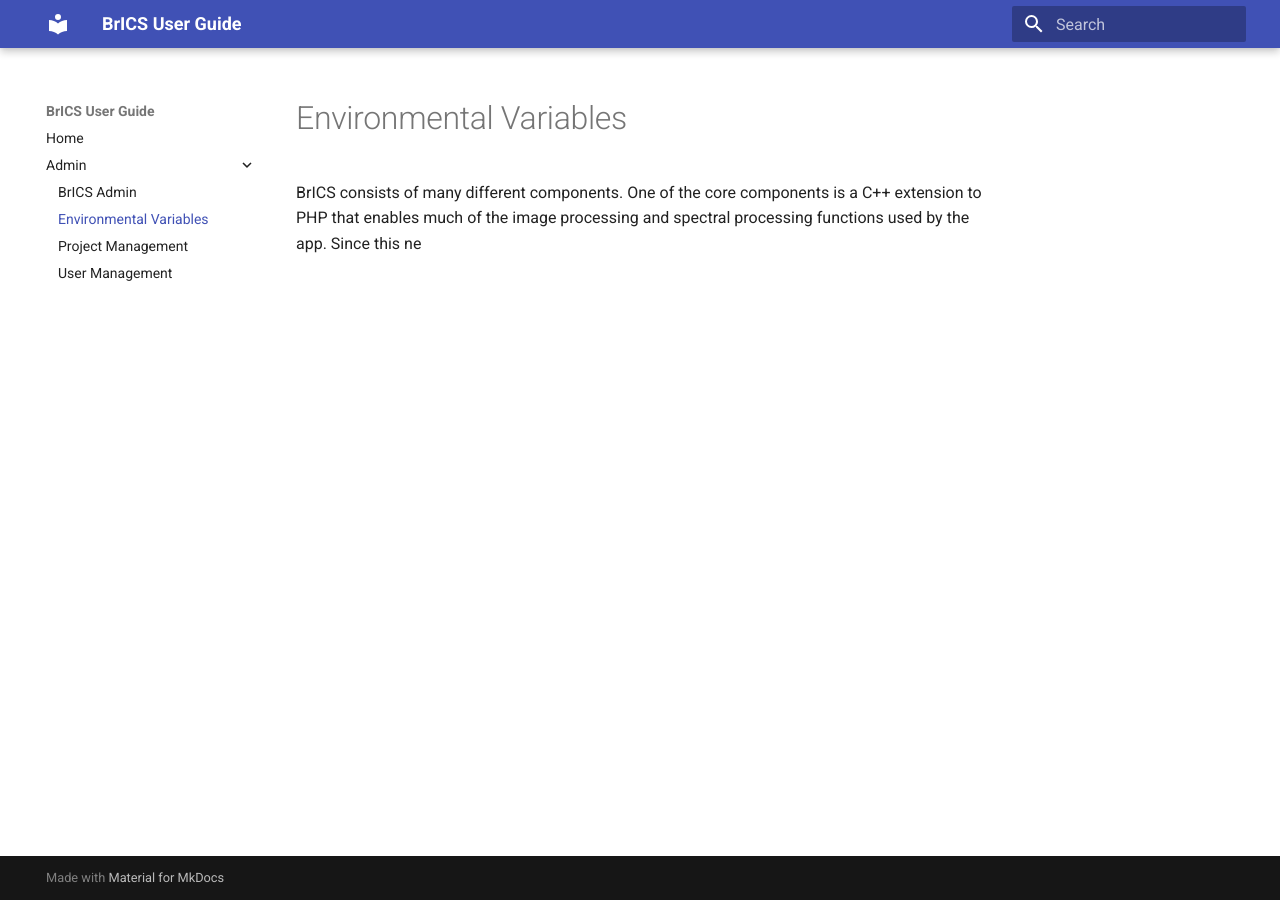
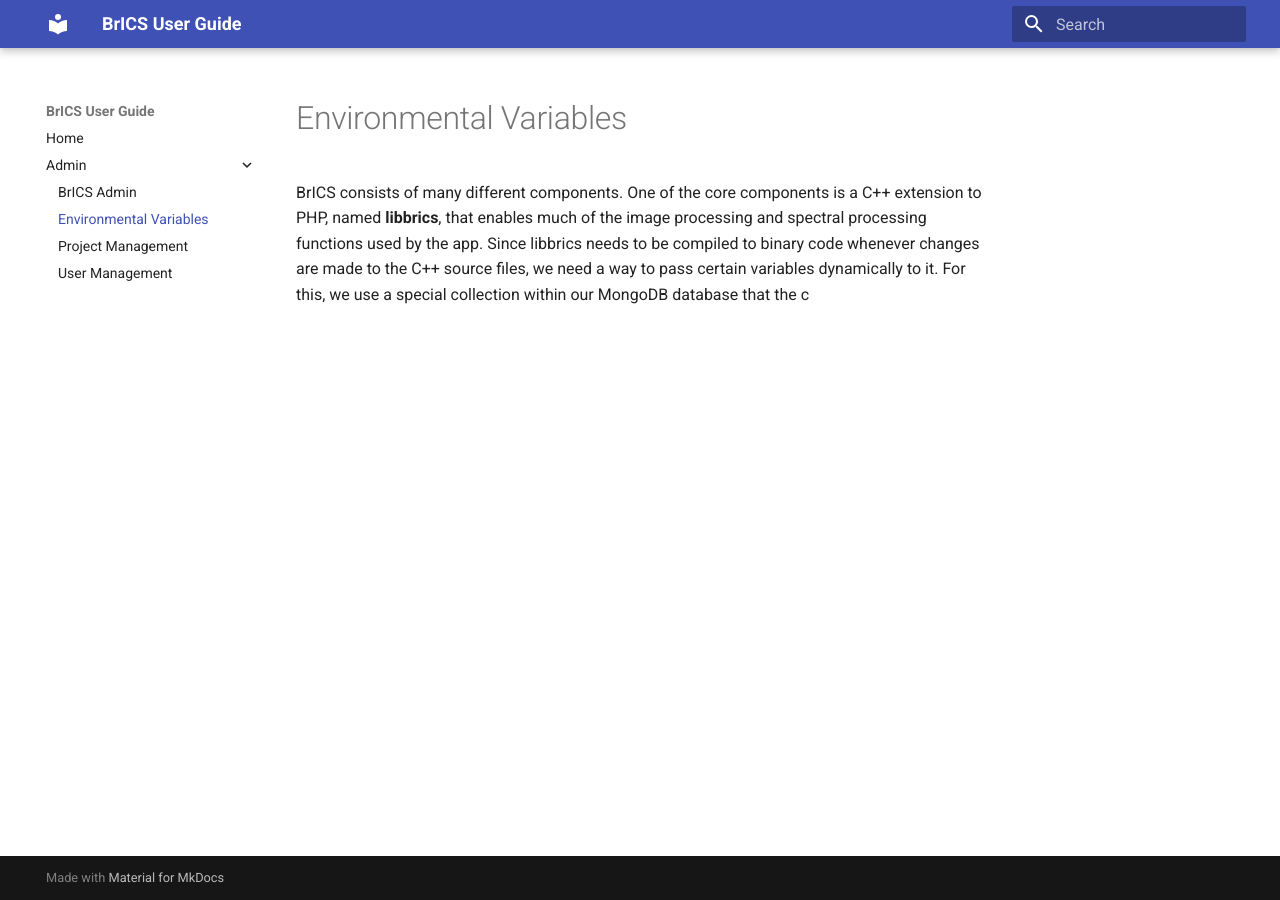
Before and after one commit to BrainImaging/brics-docs, an MkDocs documentation site: the page built from docs/admin/environment.md, in a window 1280 px wide. Built offline with MkDocs 1.6.1 and Material for MkDocs 9.7.7, drawn with Linux system fonts in a browser that asks for light colours.

Commit message:
docs/admin/environment.md updated from https://stackedit.io/

```diff
--- a/docs/admin/environment.md
+++ b/docs/admin/environment.md
@@ -1,5 +1,5 @@
 # Environmental Variables
-BrICS consists of many different components. One of the core components is a C++ extension to PHP that enables much of the image processing and spectral processing functions used by the app. Since this ne
+BrICS consists of many different components. One of the core components is a C++ extension to PHP, named **libbrics**, that enables much of the image processing and spectral processing functions used by the app. Since libbrics needs to be compiled to binary code whenever changes are made to the C++ source files, we need a way to pass certain variables dynamically to it. For this, we use a special collection within our MongoDB database that the c
 <!--stackedit_data:
-eyJoaXN0b3J5IjpbMTEwNDY0NzM2NV19
+eyJoaXN0b3J5IjpbMTI1MzEzNDA2Nl19
 -->
```
